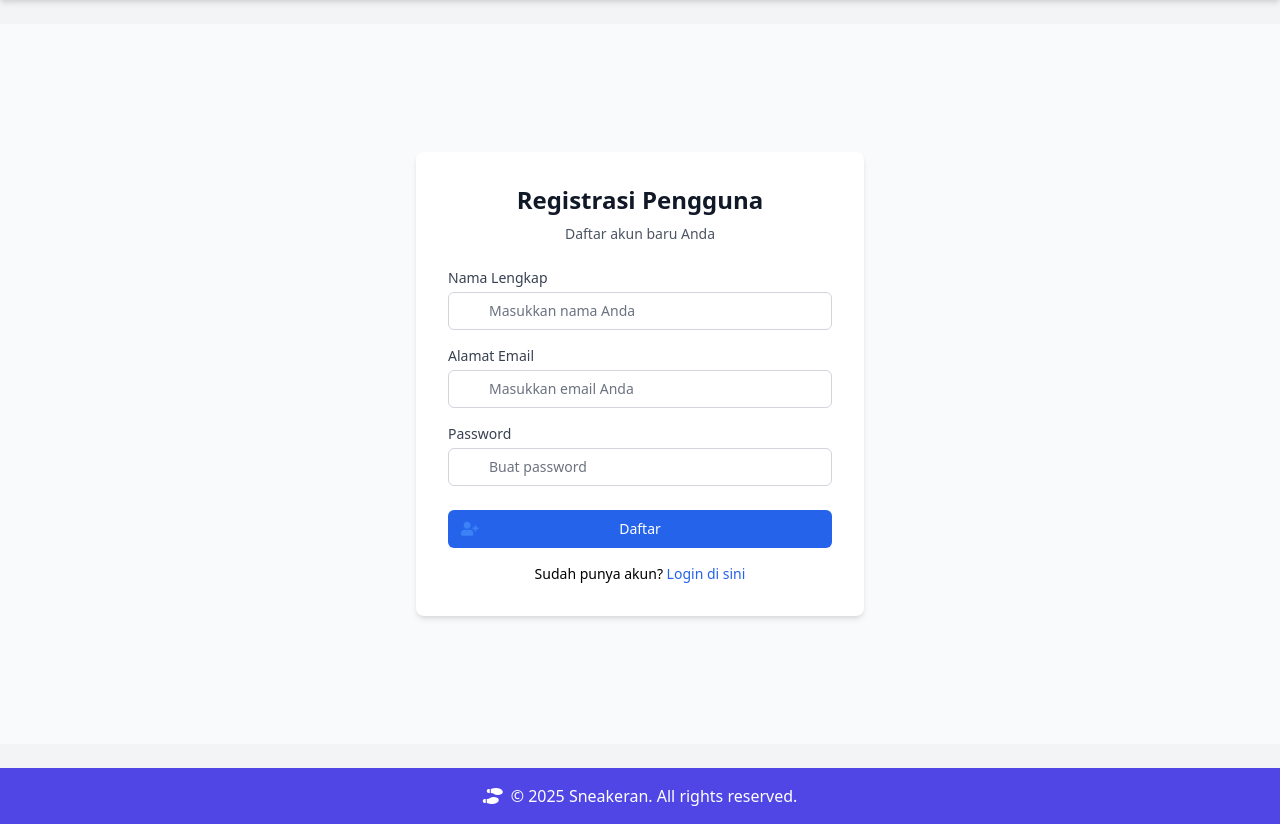
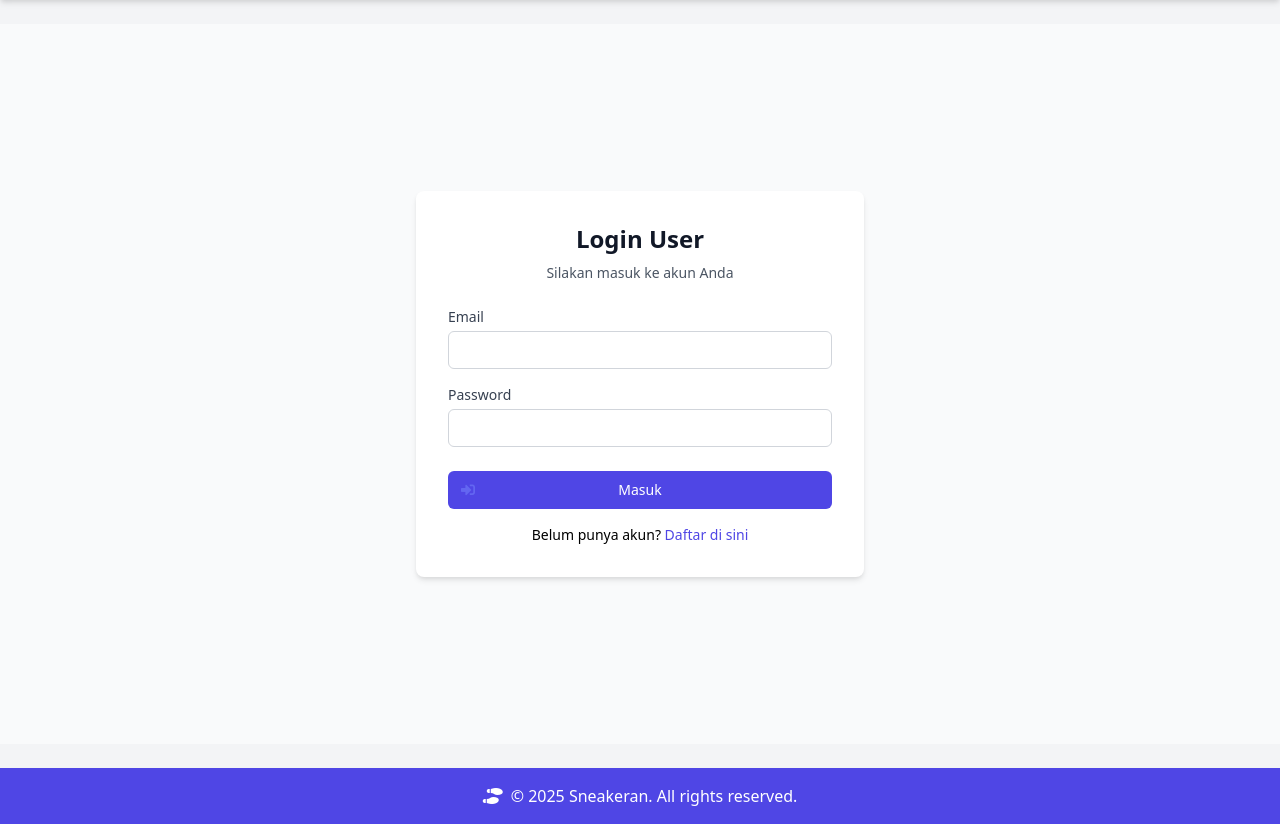
Before and after one commit to akbarwjyy/sneakeran, a PHP site: page /user/login_user.php in a window 1280 px wide. Shown: the part 64-888 px from the top of the page. Run offline with PHP 8.4, Linux system fonts and the light colour scheme.

Commit message:
update login and register

```diff
--- a/user/login_user.php
+++ b/user/login_user.php
@@ -1,49 +1,30 @@
 <?php
-session_start(); // Tambahkan session_start() di awal file
+session_start();
 include '../config/database.php';
 
-if ($_SERVER['REQUEST_METHOD'] == 'POST') {
-    $nama = $_POST['nama'];
-    $email = $_POST['email'];
-    $password = password_hash($_POST['password'], PASSWORD_DEFAULT);
-
-    // Tambahkan validasi dasar untuk mencegah input kosong
-    if (empty($nama) || empty($email) || empty($_POST['password'])) {
-        $_SESSION['error'] = "Semua kolom harus diisi!";
-        header("Location: register_user.php");
+if (isset($_SESSION['id_user'])) {
+    header("Location: ../index.php");
     exit();
 }
 
-    // Periksa apakah email sudah terdaftar
-    $check_query = "SELECT id_user FROM users WHERE email = ?";
-    $stmt_check = mysqli_prepare($conn, $check_query);
-    mysqli_stmt_bind_param($stmt_check, "s", $email);
-    mysqli_stmt_execute($stmt_check);
-    mysqli_stmt_store_result($stmt_check);
+if ($_SERVER['REQUEST_METHOD'] == 'POST') {
+    $email = $_POST['email'];
+    $password = $_POST['password'];
 
-    if (mysqli_stmt_num_rows($stmt_check) > 0) {
-        $_SESSION['error'] = "Email ini sudah terdaftar. Silakan gunakan email lain atau login.";
-        header("Location: register_user.php");
-        exit();
-    }
-    mysqli_stmt_close($stmt_check);
+    $query = "SELECT * FROM users WHERE email = ?";
+    $stmt = mysqli_prepare($conn, $query);
+    mysqli_stmt_bind_param($stmt, "s", $email);
+    mysqli_stmt_execute($stmt);
+    $result = mysqli_stmt_get_result($stmt);
+    $user = mysqli_fetch_assoc($result);
 
-    // Menggunakan prepared statement untuk INSERT agar lebih aman
-    $query = "INSERT INTO users (nama, email, password) VALUES (?, ?, ?)";
-    $stmt = mysqli_prepare($conn, $query);
-
-    if ($stmt) {
-        mysqli_stmt_bind_param($stmt, "sss", $nama, $email, $password);
-        if (mysqli_stmt_execute($stmt)) {
-            $_SESSION['message'] = "Registrasi berhasil! Silakan login.";
-            header("Location: login_user.php");
+    if ($user && password_verify($password, $user['password'])) {
+        $_SESSION['id_user'] = $user['id_user'];
+        $_SESSION['nama'] = $user['nama'];
+        header("Location: ../index.php");
         exit();
     } else {
-            $_SESSION['error'] = "Terjadi kesalahan saat registrasi: " . mysqli_error($conn);
-        }
-        mysqli_stmt_close($stmt);
-    } else {
-        $_SESSION['error'] = "Gagal menyiapkan query registrasi: " . mysqli_error($conn);
+        $_SESSION['error'] = "Email atau password salah!";
     }
 }
 ?>
@@ -55,10 +36,10 @@ if ($_SERVER['REQUEST_METHOD'] == 'POST') {
         <div class="max-w-md w-full space-y-6 bg-white p-8 rounded-lg shadow-md">
             <div>
                 <h2 class="text-center text-2xl font-bold text-gray-900">
-                    Registrasi Pengguna
+                    Login User
                 </h2>
                 <p class="mt-2 text-center text-sm text-gray-600">
-                    Daftar akun baru Anda
+                    Silakan masuk ke akun Anda
                 </p>
             </div>
 
@@ -68,8 +49,8 @@ if ($_SERVER['REQUEST_METHOD'] == 'POST') {
                 </div>
                 <?php unset($_SESSION['error']); ?>
             <?php endif; ?>
-            <?php if (isset($_SESSION['message'])): // Tampilkan juga pesan sukses jika ada
-            ?>
+
+            <?php if (isset($_SESSION['message'])): ?>
                 <div class="bg-green-100 border border-green-400 text-green-700 px-4 py-3 rounded relative" role="alert">
                     <span class="block sm:inline"><?php echo $_SESSION['message']; ?></span>
                 </div>
@@ -77,35 +58,17 @@ if ($_SERVER['REQUEST_METHOD'] == 'POST') {
             <?php endif; ?>
 
             <form method="POST" class="space-y-4">
-                <div class="space-y-4">
                 <div>
-                        <label for="nama" class="block text-sm font-medium text-gray-700 mb-1">Nama Lengkap</label>
-                        <div class="relative">
-                            <div class="absolute inset-y-0 left-0 pl-3 flex items-center pointer-events-none">
-                                <i class="fas fa-user text-gray-400"></i>
-                            </div>
-                            <input id="nama" name="nama" type="text" required
-                                class="appearance-none relative block w-full px-3 py-2 pl-10
-                                       border border-gray-300 rounded-md
-                                       placeholder-gray-500 text-gray-900
-                                       focus:outline-none focus:ring-indigo-500 focus:border-indigo-500
-                                       focus:z-10 sm:text-sm"
-                                placeholder="Masukkan nama Anda">
-                        </div>
-                    </div>
-                    <div>
-                        <label for="email" class="block text-sm font-medium text-gray-700 mb-1">Alamat Email</label>
+                    <label for="email" class="block text-sm font-medium text-gray-700 mb-1">Email</label>
                     <div class="relative">
                         <div class="absolute inset-y-0 left-0 pl-3 flex items-center pointer-events-none">
                             <i class="fas fa-envelope text-gray-400"></i>
                         </div>
-                            <input id="email" name="email" type="email" autocomplete="email" required
+                        <input id="email" name="email" type="email" required
                             class="appearance-none relative block w-full px-3 py-2 pl-10
-                                       border border-gray-300 rounded-md
-                                       placeholder-gray-500 text-gray-900
+                                   border border-gray-300 rounded-md text-gray-900
                                    focus:outline-none focus:ring-indigo-500 focus:border-indigo-500
-                                       focus:z-10 sm:text-sm"
-                                placeholder="Masukkan email Anda">
+                                   focus:z-10 sm:text-sm">
                     </div>
                 </div>
                 <div>
@@ -114,32 +77,29 @@ if ($_SERVER['REQUEST_METHOD'] == 'POST') {
                         <div class="absolute inset-y-0 left-0 pl-3 flex items-center pointer-events-none">
                             <i class="fas fa-lock text-gray-400"></i>
                         </div>
-                            <input id="password" name="password" type="password" autocomplete="new-password" required
+                        <input id="password" name="password" type="password" required
                             class="appearance-none relative block w-full px-3 py-2 pl-10
-                                       border border-gray-300 rounded-md
-                                       placeholder-gray-500 text-gray-900
+                                   border border-gray-300 rounded-md text-gray-900
                                    focus:outline-none focus:ring-indigo-500 focus:border-indigo-500
-                                       focus:z-10 sm:text-sm"
-                                placeholder="Buat password">
-                        </div>
+                                   focus:z-10 sm:text-sm">
                     </div>
                 </div>
 
                 <div class="pt-2">
                     <button type="submit"
                         class="group relative w-full flex justify-center py-2 px-4 border border-transparent
-                               text-sm font-medium rounded-md text-white bg-blue-600 hover:bg-blue-700
-                               focus:outline-none focus:ring-2 focus:ring-offset-2 focus:ring-blue-500
+                               text-sm font-medium rounded-md text-white bg-indigo-600 hover:bg-indigo-700
+                               focus:outline-none focus:ring-2 focus:ring-offset-2 focus:ring-indigo-500
                                transition duration-150 ease-in-out">
                         <span class="absolute left-0 inset-y-0 flex items-center pl-3">
-                            <i class="fas fa-user-plus text-blue-500 group-hover:text-blue-400"></i>
+                            <i class="fas fa-sign-in-alt text-indigo-500 group-hover:text-indigo-400"></i>
                         </span>
-                        Daftar
+                        Masuk
                     </button>
                 </div>
 
                 <div class="text-sm text-center">
-                    Sudah punya akun? <a href="login_user.php" class="font-medium text-blue-600 hover:text-blue-500">Login di sini</a>
+                    Belum punya akun? <a href="register_user.php" class="font-medium text-indigo-600 hover:text-indigo-500">Daftar di sini</a>
                 </div>
             </form>
         </div>
```
Also changed, not shown: user/register_user.php (+20 -21 lines). Lines whose indentation alone changed are shown as unchanged.
